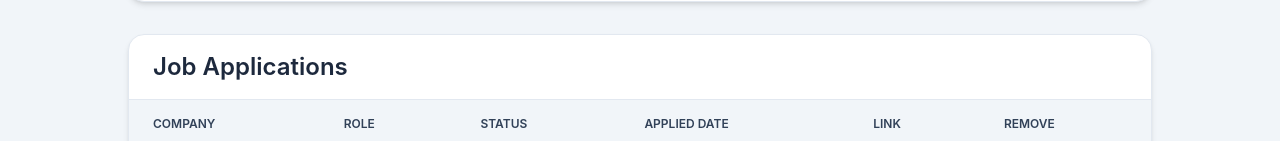
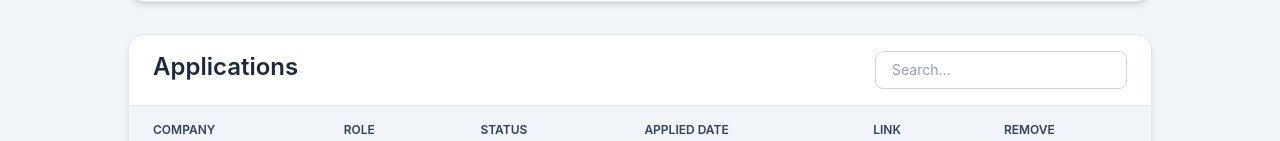
Before and after one commit to DevSourav01/Job-Tracker, a React (Vite) app: page / in a window 1280 px wide. Shown: the part 548-689 px from the top of the page. Built offline with nearby package versions, Linux system fonts and the light colour scheme; no server answers; the database is empty.

Commit message:
feat:"added search functionality in applied jobs"

```diff
--- a/src/component/JobTable.jsx
+++ b/src/component/JobTable.jsx
@@ -1,15 +1,30 @@
-import React from "react";
+import React, { useState } from "react";
 import JobRow from "./JobRow";
 
 export default function JobTable({ jobs, deleteJob }) {
-
-
+  const [search, setSearch] = useState("");
+  const filteredJobs = jobs.filter((job) =>
+    job.company.trim().toLowerCase().includes(search.trim().toLowerCase()),
+  );
   return (
     <div className="bg-white shadow-md rounded-2xl border border-slate-200 overflow-hidden">
       <div className="px-6 py-4 border-b border-slate-200">
-        <h2 className="text-2xl font-semibold text-slate-800">
-          Job Applications
-        </h2>
+        <div className="flex justify-between gap-10">
+          <h2 className="text-md md:text-2xl  font-semibold text-slate-800">
+            Applications
+          </h2>
+          <div>
+            <input
+              type="text"
+              placeholder="Search..."
+              className="w-full max-w-sm rounded-lg border border-slate-300 px-4 py-2 text-sm text-slate-700 outline-none placeholder:text-slate-400 focus:border-teal-500 focus:ring-2 focus:ring-teal-200"
+              value={search}
+              onChange={(e) => {
+                setSearch(e.target.value);
+              }}
+            />
+          </div>
+        </div>
       </div>
 
       <div className="overflow-x-auto">
@@ -26,8 +41,10 @@ export default function JobTable({ jobs, deleteJob }) {
           </thead>
 
           <tbody className="divide-y divide-slate-200">
-            {jobs.length > 0 ? (
-              jobs.map((job) => <JobRow key={job.id} job={job} deleteJob={deleteJob} />)
+            {filteredJobs.length > 0 ? (
+              filteredJobs.map((job) => (
+                <JobRow key={job.id} job={job} deleteJob={deleteJob} />
+              ))
             ) : (
               <tr>
                 <td
```
